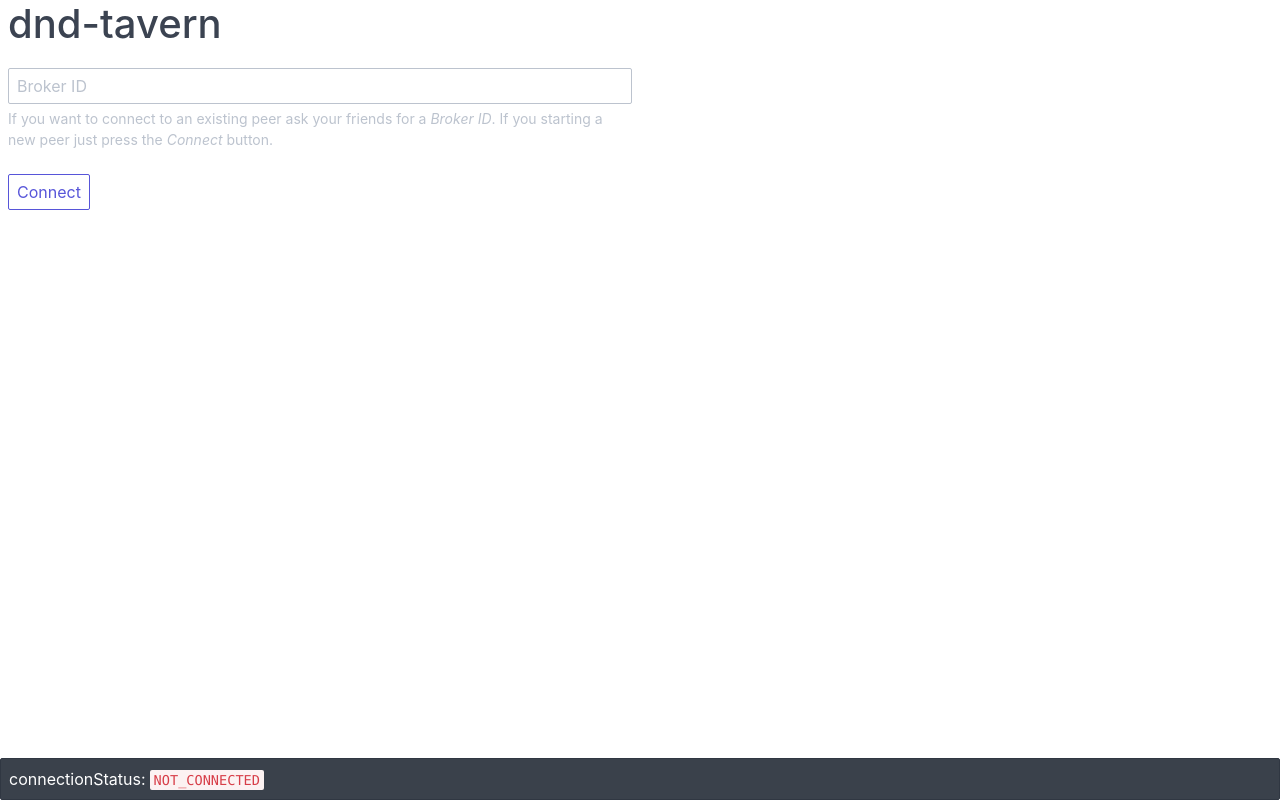
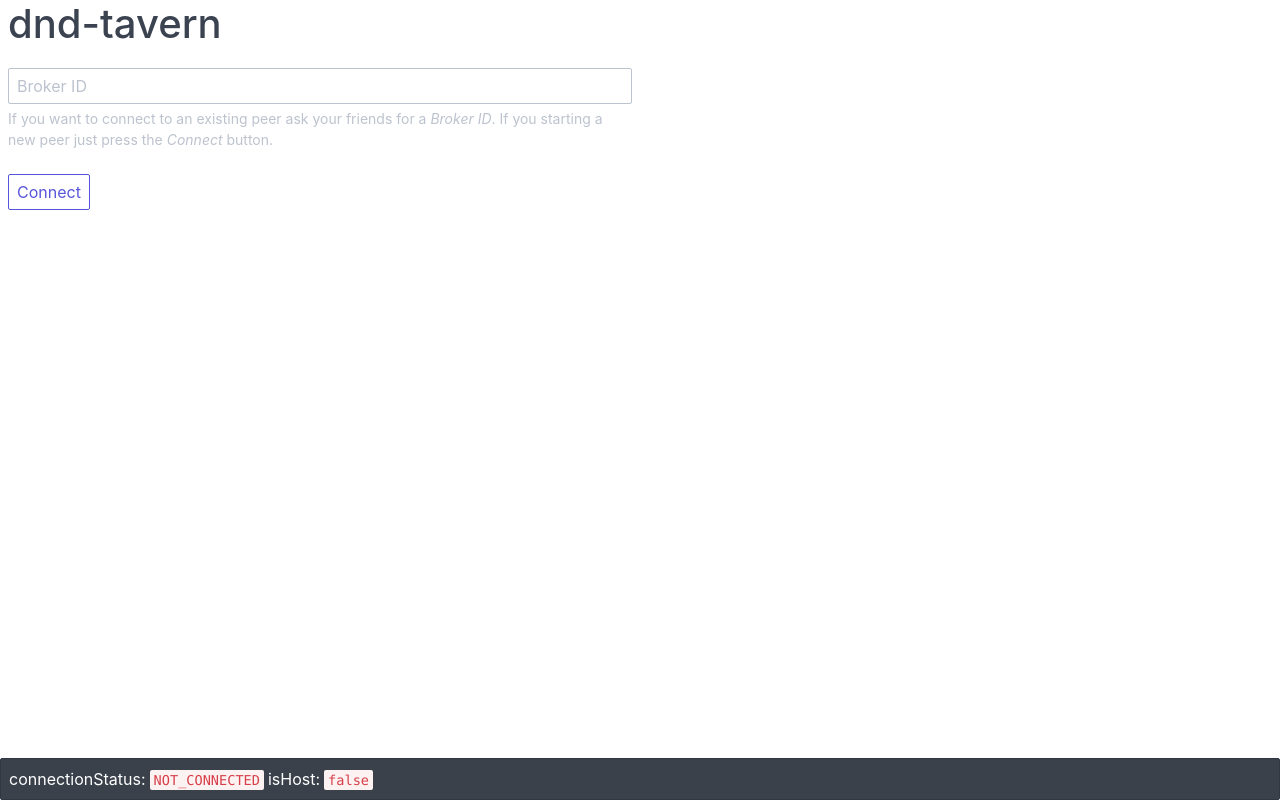
Before and after one commit to gvnn/dnd-tavern, a React (Create React App) app: page / in a window 1280 px wide. Built offline with nearby package versions, Linux system fonts and the light colour scheme.

Commit message:
Add some extra info

```diff
--- a/src/components/connectionStatus.tsx
+++ b/src/components/connectionStatus.tsx
@@ -11,7 +11,7 @@ export const ConnectionStatus = () => {
       return (
         <span className="mr-1">
           {path}:{''}
-          <code className="ml-1">{value}</code>
+          <code className="ml-1">{String(value)}</code>
         </span>
       );
     }
@@ -23,6 +23,8 @@ export const ConnectionStatus = () => {
       <p>
         {printStatePath('connectionStatus')}
         {printStatePath('brokerId')}
+        {printStatePath('remoteBrokerId')}
+        {printStatePath('isHost')}
       </p>
     </div>
   );
```
